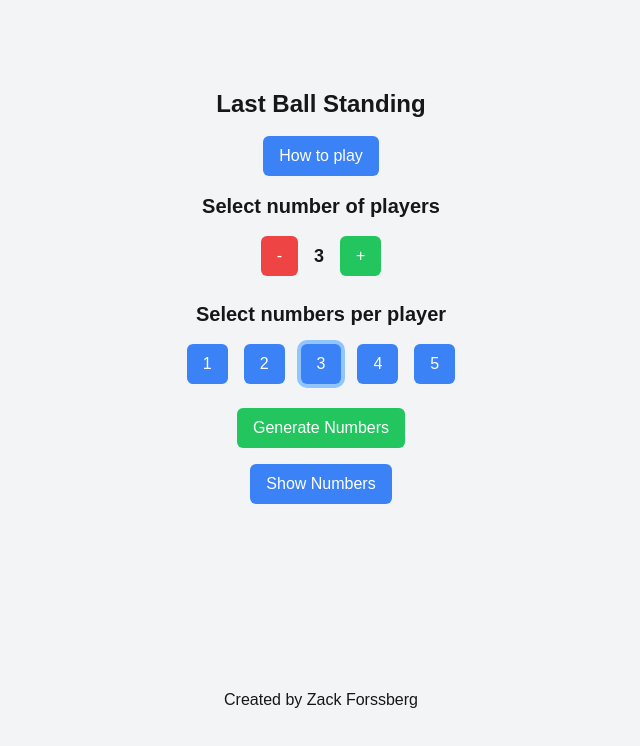
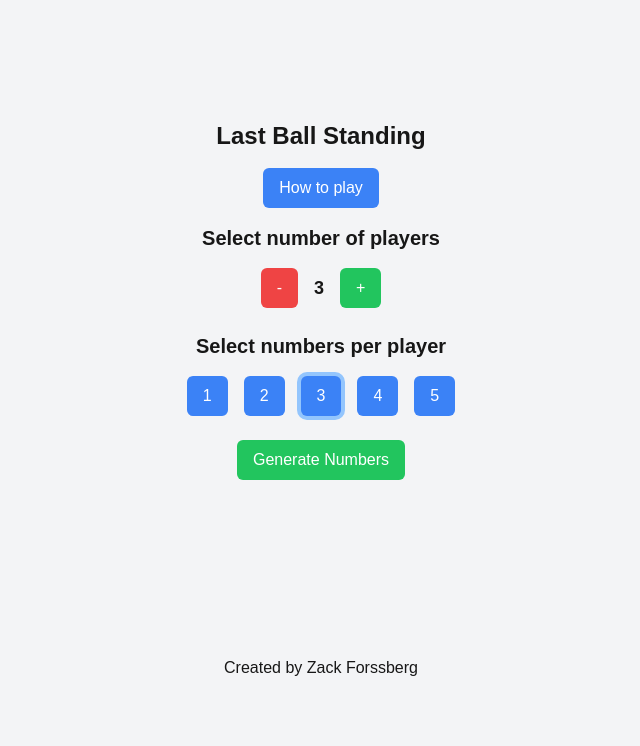
Before and after one commit to zackforssberg/pool-game, a Next.js app: page / in a window 1280 px wide. Shown: the top 746 px of the page, without its empty margins (319-959 px from the left). Built offline with nearby package versions, Linux system fonts and the light colour scheme.

Commit message:
hiding show numbers button until generate numbers has been clicked

```diff
--- a/app/page.tsx
+++ b/app/page.tsx
@@ -153,7 +153,8 @@ export default function PoolGame() {
           )}
         </div>
       )}
-
+      {numbersPerPlayer === null ||
+        (playerNumbers !== null && (
           <div className="flex space-x-4 mb-6">
             {numbersRevealed ? (
               <button
@@ -177,6 +178,7 @@ export default function PoolGame() {
               </button>
             )}
           </div>
+        ))}
       <p className="mt-40">Created by Zack Forssberg</p>
     </div>
   );
```
Lines whose indentation alone changed are shown as unchanged.
